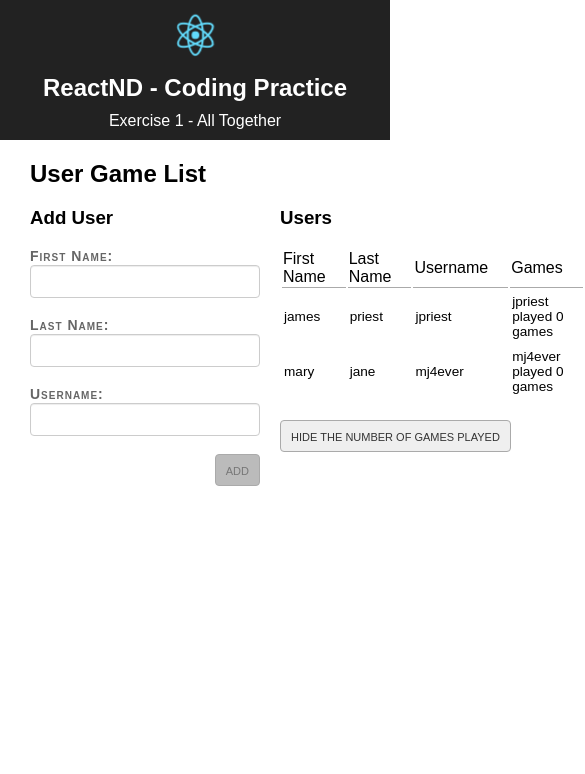
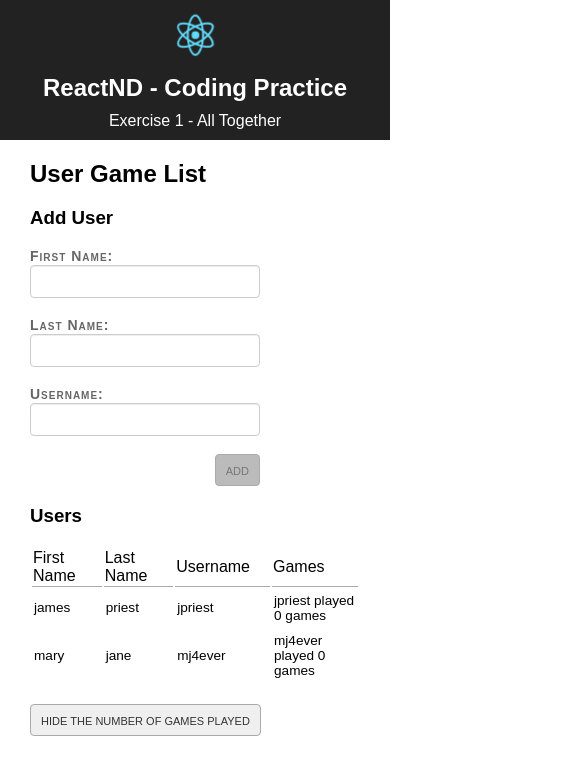
Before and after one commit to james-priest/reactnd-ex1-all-together-csb, a React (Create React App) app: page / in a window 390 px wide. Shown: the top 774 px of the page, 585 px wide, since content can reach past the window. Built offline with nearby package versions, Linux system fonts and the light colour scheme.

Commit message:
style: Add media query

```diff
--- a/src/App.css
+++ b/src/App.css
@@ -53,7 +53,9 @@ h2 {
 
 .container {
   display: flex;
-  justify-content: space-around;
+  /* justify-content: space-around; */
+  flex-wrap: wrap;
+  /* align-content: flex-start */
 }
 
 .container > div:first-of-type {
@@ -130,3 +132,10 @@ tbody td {
 form button {
   float: right;
 }
+
+@media screen and (min-width: 768px) {
+  .container {
+    justify-content: space-around;
+    align-content: flex-start;
+  }
+}
```
